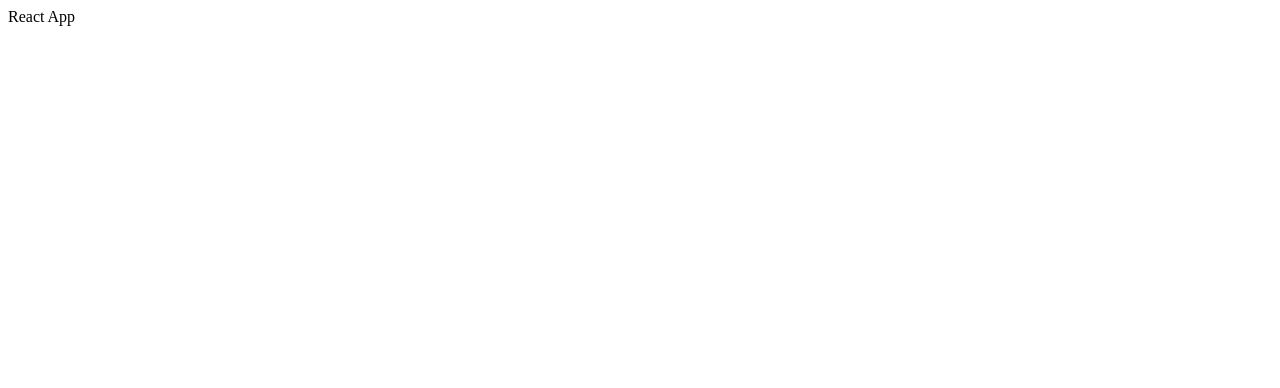
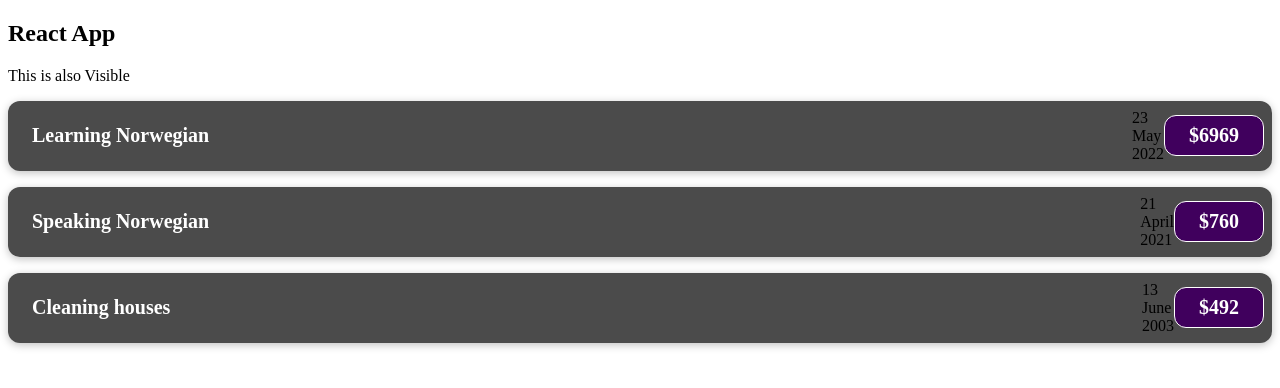
Before and after one commit to xFluzr/react-course, a React (Create React App) app: page / in a window 1280 px wide. Shown: the top 388 px of the page. Built offline with nearby package versions, Linux system fonts and the light colour scheme.

Commit message:
First 1.5 hour of the course finished

```diff
--- a/src/App.js
+++ b/src/App.js
@@ -1,9 +1,50 @@
-import React from 'react'
+import React from 'react';
+import "./index.css";
+import ExpenseItem from './components/ExpenseItem';
+const App = () => {
+  const expenses = [
+    {
+      id: 1,
+      date: new Date("2022-05-23"),
+      title: "Learning Norwegian",
+      price: 6969
+    },
+    {
+      id: 2,
+      date: new Date("2021-04-21"),
+      title: "Speaking Norwegian",
+      price: 760
+    },
+    {
+      id: 3,
+      date: new Date("2003-6-13"),
+      title: "Cleaning houses",
+      price: 492
+    }
+  ];
+  return (
+    <div>
+      <h2>React App</h2>
+      <p>This is also Visible</p>
 
-const App = () => {
-  return (
-    <div>React App</div>
+      <ExpenseItem
+        date={expenses[0].date}
+        title={expenses[0].title}
+        price={expenses[0].price}
+      />
+
+      <ExpenseItem
+        date={expenses[1].date}
+        title={expenses[1].title}
+        price={expenses[1].price} />
+
+      <ExpenseItem
+        date={expenses[2].date}
+        title={expenses[2].title}
+        price={expenses[2].price} />
+
+    </div>
   )
 }
 
-export default App
+export default App;
--- /dev/null
+++ b/src/components/ExpenseDate.js
@@ -0,0 +1,17 @@
+import React from 'react'
+
+const ExpenseDate = ({date}) => {
+    const month = date.toLocaleString("en-Us",{month:"long"});
+    const year = date.toLocaleString("en-US",{year:"numeric"});
+    const day= date.toLocaleString("en-US",{day:"numeric"});
+
+  return (
+    <div>
+        <div>{day}</div>
+        <div>{month}</div>
+        <div>{year}</div>
+    </div>
+  )
+}
+
+export default ExpenseDate
--- /dev/null
+++ b/src/components/ExpenseItem.js
@@ -0,0 +1,24 @@
+import React from 'react';
+import ExpenseDate from './ExpenseDate';
+
+
+const ExpenseItem = ({ title, price, date }) => {
+
+
+    return (
+        <div className='expense-item'>
+            <div className='expense-item__description'>
+                <h2>{title}</h2>
+            </div>
+            <div>
+                <ExpenseDate date={date}/>
+
+            </div>
+            <div className='expense-item__price'>
+                ${price}
+            </div>
+        </div>
+    )
+}
+
+export default ExpenseItem
--- /dev/null
+++ b/src/index.css
@@ -0,0 +1,56 @@
+.expense-item {
+    display: flex;
+    justify-content: space-between;
+    align-items: center;
+    box-shadow: 0 2px 8px rgba(0, 0, 0, 0.25);
+    padding: 0.5rem;
+    margin: 1rem 0;
+    border-radius: 12px;
+    background-color: #4b4b4b;
+  }
+
+  .expense-item__description {
+    display: flex;
+    flex-direction: column;
+    gap: 1rem;
+    align-items: flex-end;
+    flex-flow: column-reverse;
+    justify-content: flex-start;
+    flex: 1;
+  }
+
+  .expense-item h2 {
+    color: #3a3a3a;
+    font-size: 1rem;
+    flex: 1;
+    margin: 0 1rem;
+    color: white;
+  }
+
+  .expense-item__price {
+    font-size: 1rem;
+    font-weight: bold;
+    color: white;
+    background-color: #40005d;
+    border: 1px solid white;
+    padding: 0.5rem;
+    border-radius: 12px;
+  }
+
+  @media (min-width: 580px) {
+    .expense-item__description {
+      flex-direction: row;
+      align-items: center;
+      justify-content: flex-start;
+      flex: 1;
+    }
+
+    .expense-item__description h2 {
+      font-size: 1.25rem;
+    }
+
+    .expense-item__price {
+      font-size: 1.25rem;
+      padding: 0.5rem 1.5rem;
+    }
+}
--- a/src/index.js
+++ b/src/index.js
@@ -1,9 +1,9 @@
-import ReactDOM from "react-dom";
-import App from 'App';
+import {createRoot} from "react-dom/client";
+import App from './App';
 const container = document.getElementById('root');
 
 // Create a root.
-const root = ReactDOM.createRoot(container);
+const root = createRoot(container);
 
 // Initial render
 root.render(<App />);
```
Also changed, not shown: src/components/ExpenseItem.css (added).
